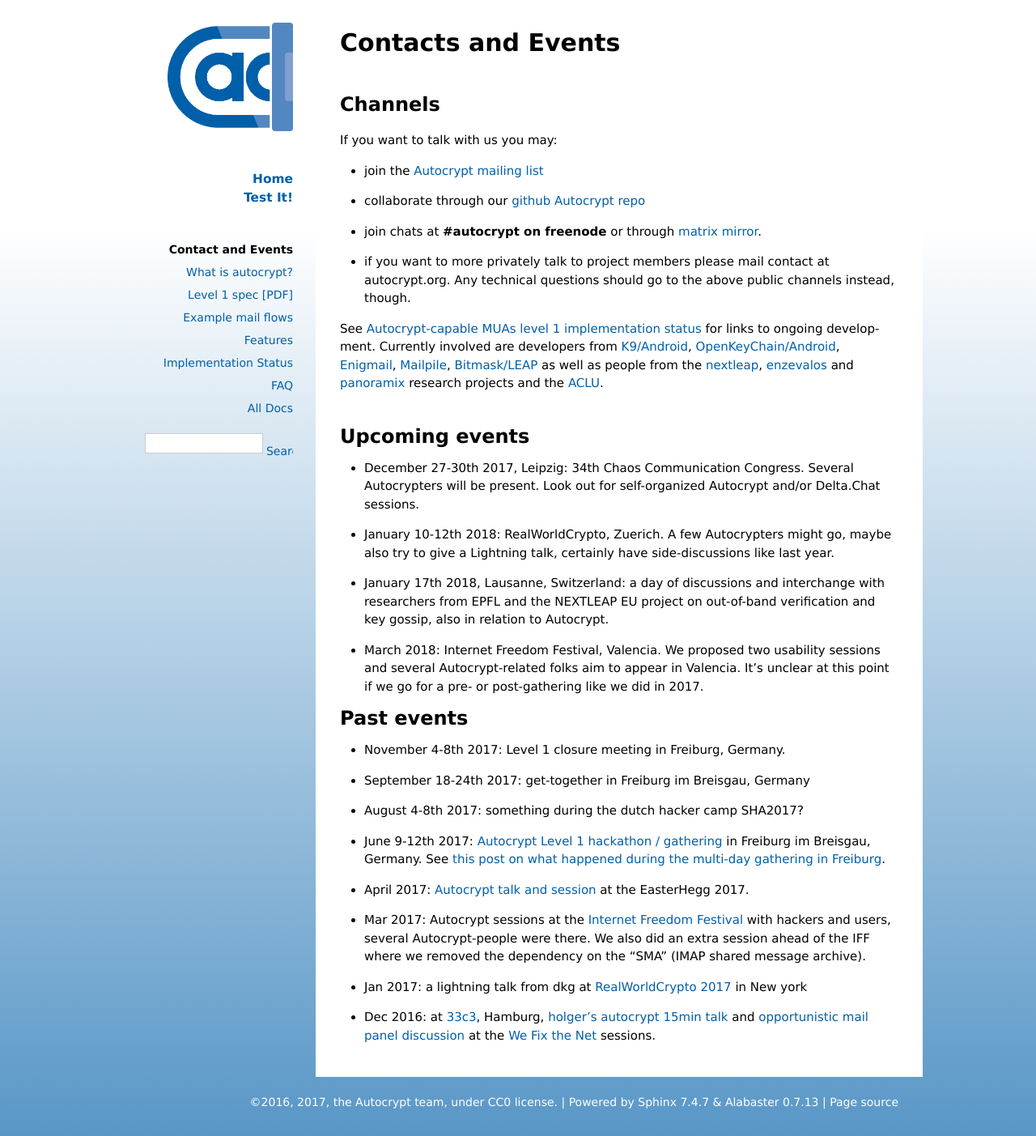
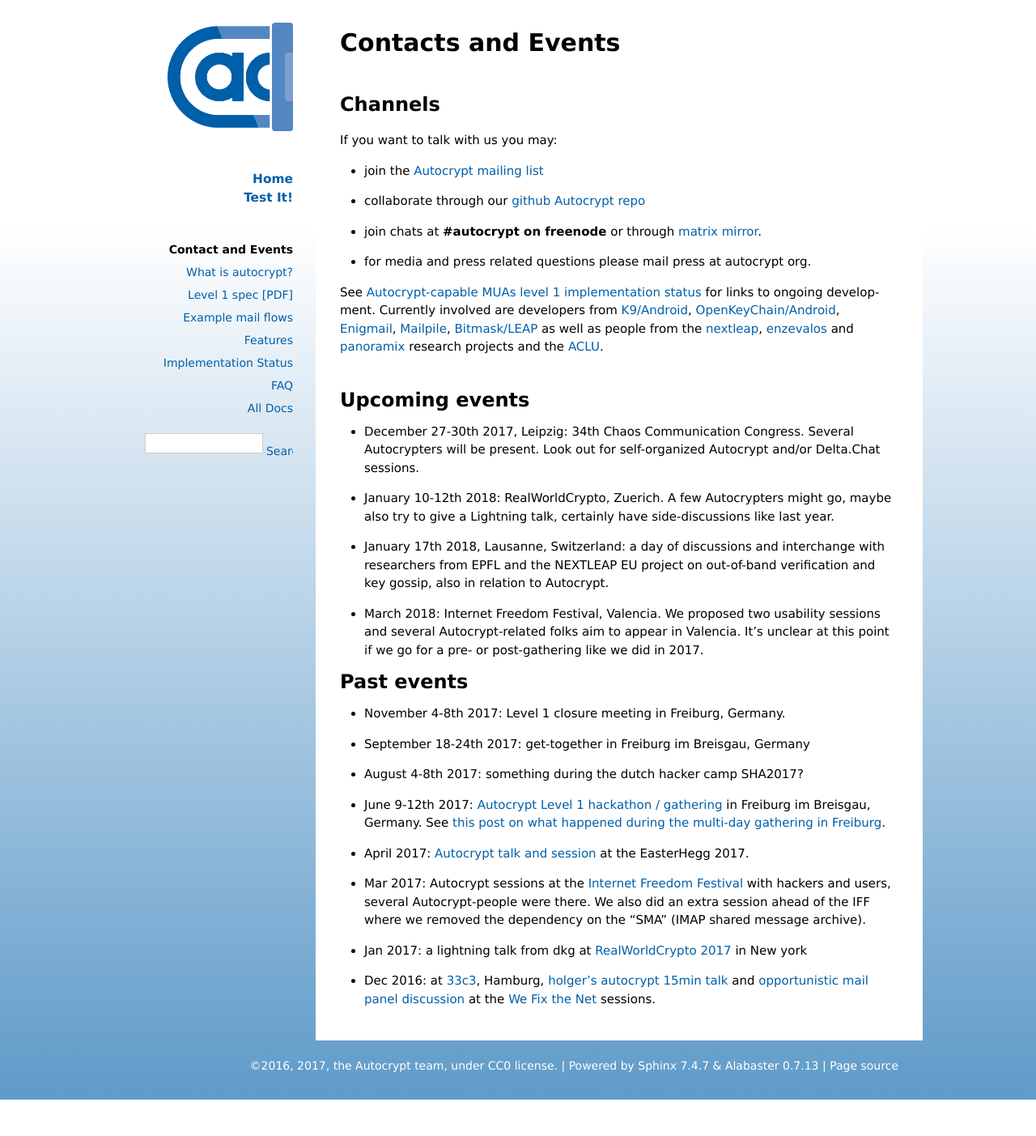
Before and after one commit to autocrypt/autocrypt, a Sphinx documentation site: the page built from doc/contact.rst, in a window 1280 px wide. Shown: the whole page at 81% size. Built offline with Sphinx 7.4.7, drawn with Linux system fonts in a browser that asks for light colours; after the commit the page ends 1358 px from its top, so only the background shows below that.

Commit message:
just do a press alias for now and be done with this PR.

```diff
--- a/doc/contact.rst
+++ b/doc/contact.rst
@@ -16,9 +16,7 @@
 - join chats at **#autocrypt on freenode** or through `matrix mirror
   <https://riot.im/app/#/room/#autocrypt:matrix.org>`_.
 
-- if you want to more privately talk to project members please mail
-  contact at autocrypt.org. Any technical questions should go to
-  the above public channels instead, though.
+- for media and press related questions please mail press at autocrypt org.
 
 .. _`Autocrypt mailing list`: https://lists.mayfirst.org/mailman/listinfo/autocrypt
 
```
